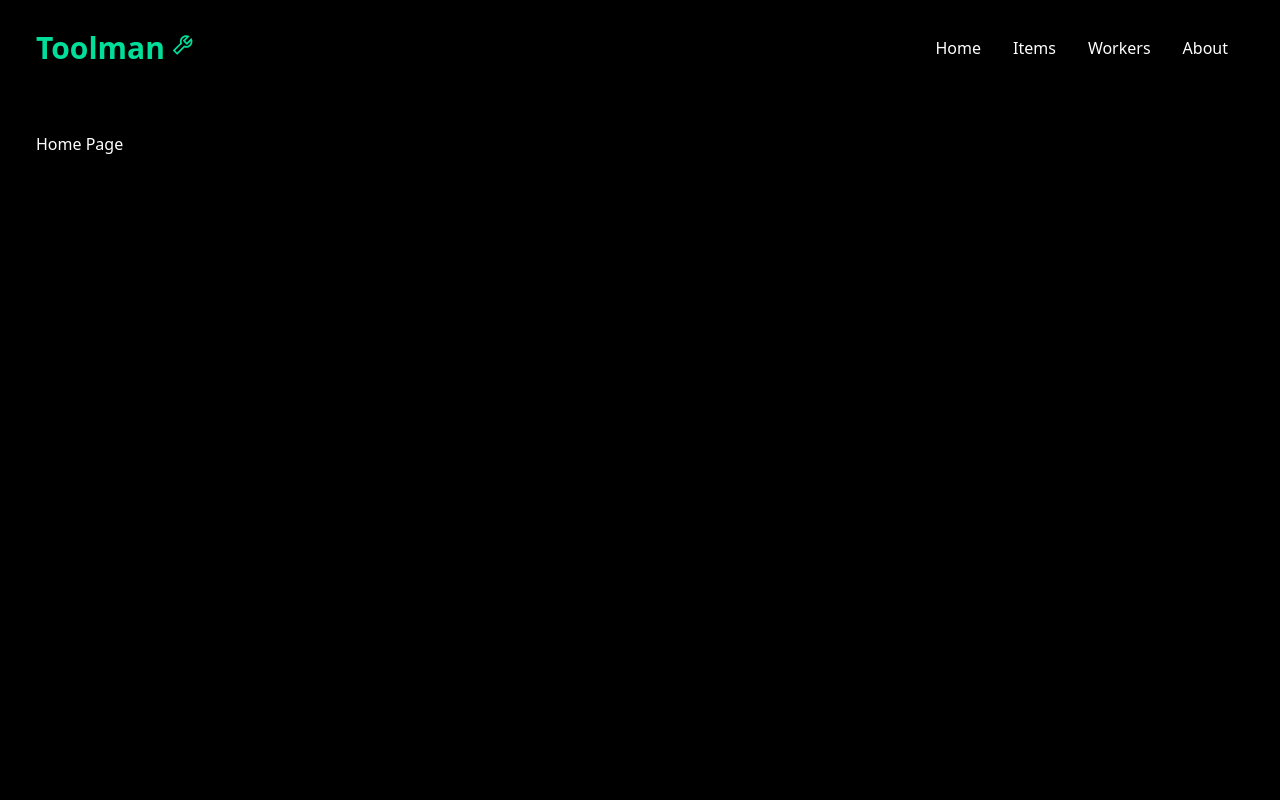
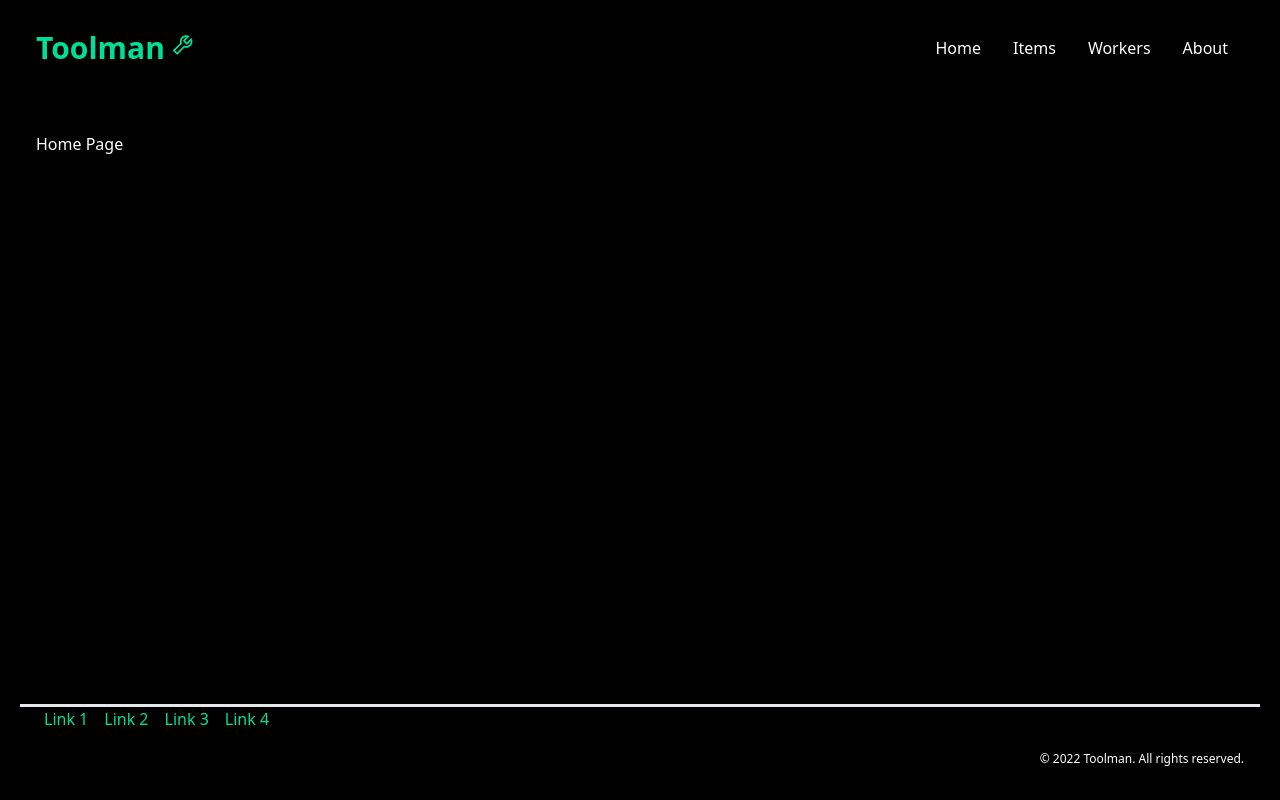
Before and after one commit to TomPrint/Toolman, a React (Create React App) app in the folder frontend/: page / in a window 1280 px wide. Built offline with nearby package versions, Linux system fonts and the light colour scheme.

Commit message:
create footer.js

```diff
--- a/frontend/src/App.js
+++ b/frontend/src/App.js
@@ -1,9 +1,10 @@
 //BrowserRouter surround everything that needs routing
-import { BrowserRouter, Routes, Route } from 'react-router-dom'
+import { BrowserRouter, Routes, Route } from "react-router-dom";
 
 //pages & components
-import Home from "./pages/Home"
-import Navbar from './components/Navbar';
+import Home from "./pages/Home";
+import Navbar from "./components/Navbar";
+import Footer from "./components/Footer";
 
 function App() {
   return (
@@ -12,12 +13,9 @@ function App() {
         <Navbar />
         <div className="pages text-white">
           <Routes>
-            <Route
-              path ="/"
-              element={<Home/>}
-            />
-
+            <Route path="/" element={<Home />} />
           </Routes>
+          <Footer />
         </div>
       </BrowserRouter>
     </div>
--- /dev/null
+++ b/frontend/src/components/Footer.js
@@ -0,0 +1,37 @@
+import { Link } from "react-router-dom";
+
+const Footer = () => {
+  return (
+    <div className="fixed inset-x-0 bottom-0 items-center h-24 max-w-[1240px] mx-auto px-4 text-[#00df9a] border-t-[3px]">
+      <div>
+        <ul className="flex items-center start">
+          <li className="px-2">
+            <Link to="home" smooth={true} duration={400}>
+              Link 1
+            </Link>
+          </li>
+          <li className="px-2">
+            <Link to="about" smooth={true} duration={400}>
+              Link 2
+            </Link>
+          </li>
+          <li className="px-2">
+            <Link to="skills" smooth={true} duration={400}>
+              Link 3
+            </Link>
+          </li>
+          <li className="px-2">
+            <Link to="work" smooth={true} duration={400}>
+              Link 4
+            </Link>
+          </li>
+        </ul>
+      </div>
+      <span className="flex justify-end mt-5 text-xs text-white ">
+        © 2022 Toolman. All rights reserved.
+      </span>
+    </div>
+  );
+};
+
+export default Footer;
--- a/frontend/src/components/Navbar.js
+++ b/frontend/src/components/Navbar.js
@@ -26,7 +26,7 @@ const Navbar = () => {
                     {nav ? <AiOutlineClose size={20} /> : <AiOutlineMenu size={20} />}
                 </div>
                 {/* changes styling depend on the nav state */}
-                <ul className={nav ? 'fixed left-0 top-0 w-[60%] h-full border-r border-r-gray-900 bg-[#000300] ease-in-out duration-500 md:hidden' : 'ease-in-out duration-500 fixed left-[-100%]'}>
+                <ul className={nav ? 'fixed left-0 top-0 w-[60%] h-full border-y border-black bg-black ease-in-out duration-500 md:hidden' : 'ease-in-out duration-500 fixed left-[-100%]'}>
                     <h1 className='w-full text-3xl font-bold text-[#00df9a] m-4'>Toolman</h1>
                         <li className='p-4 border-b border-gray-700'>Home</li>
                         <li className='p-4 border-b border-gray-700'>Items</li>
```
Also changed, not shown: 1 other file (tests, documents, lock files or other folders).
